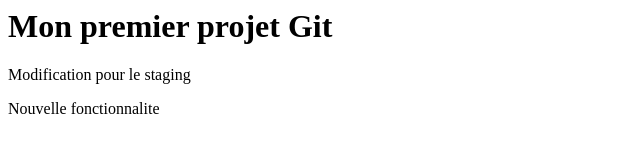
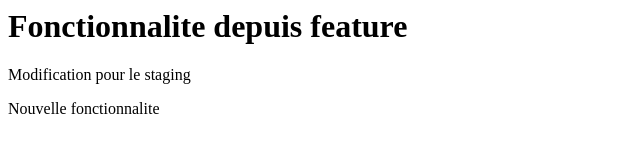
Before and after one commit to emnajebali2024/TP1-DevOps-Git, a plain HTML site: page index.html in a window 1280 px wide. Shown: the whole page, without its empty margins (0-640 px from the left). Drawn offline with Linux system fonts and the light colour scheme.

Commit message:
Modification dans feature

```diff
--- a/index.html
+++ b/index.html
@@ -1,3 +1,3 @@
-<h1>Mon premier projet Git</h1>
+<h1>Fonctionnalite depuis feature</h1>
 <p>Modification pour le staging</p>
 <p>Nouvelle fonctionnalite</p>
```
